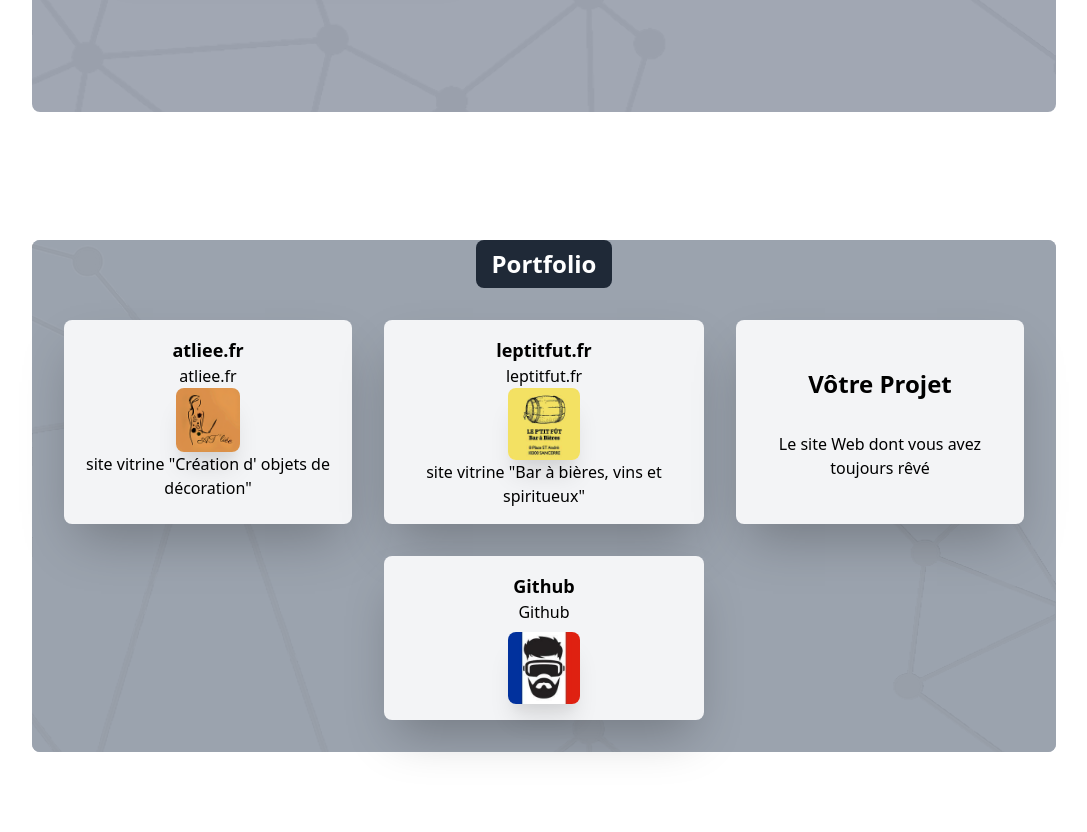
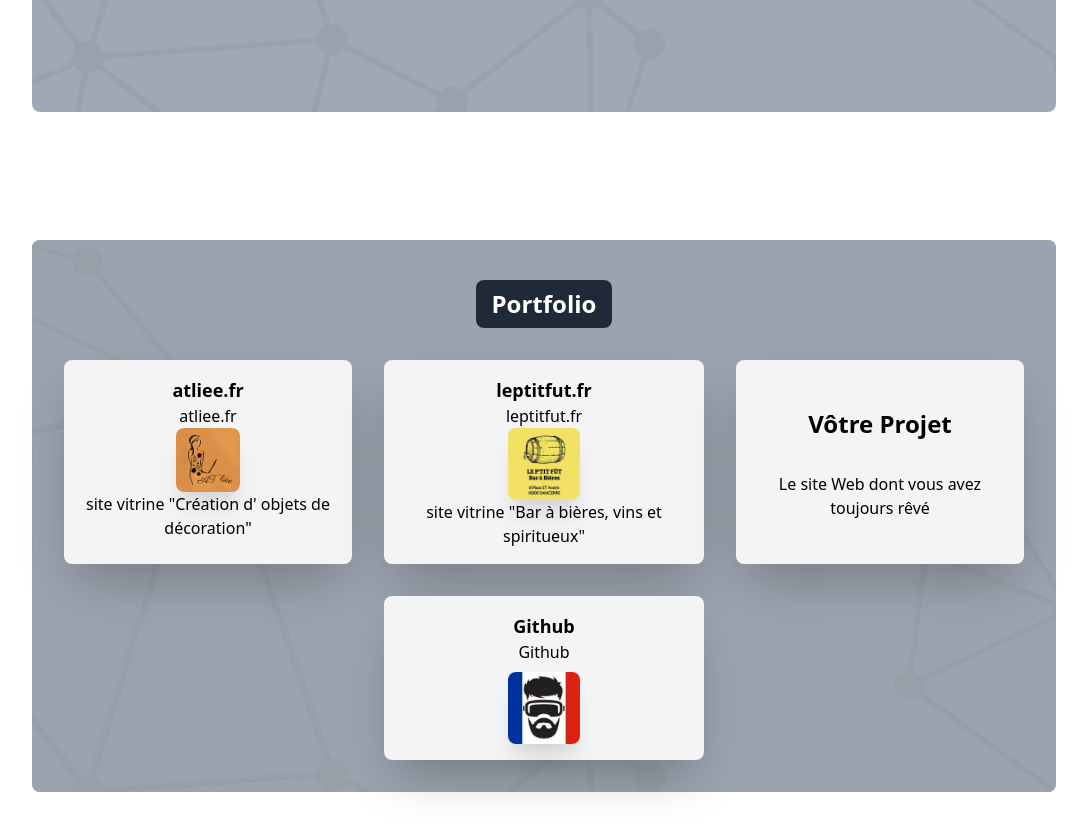
Before and after one commit to Jeremie-AUBREJAT/myWebSite, a PHP site: page /ateliee/ in a window 1280 px wide. Shown: the part 2404-3236 px from the top of the page, without its empty margins (96-1183 px from the left). Run offline with PHP 8.4, Linux system fonts and the light colour scheme.

Commit message:
01.02.24

```diff
--- a/index.php
+++ b/index.php
@@ -61,7 +61,7 @@
         <section style="background-image: url('asset/img/background2.png');"class=" rounded-lg lg:mx-32 bg-gray-400">
         <div class=" rounded-lg bg-gray-400 bg-opacity-90">
             <div   class="container text-center">
-                <h2 class="inline-block px-4 py-2 bg-gray-800 text-white rounded-lg text-2xl font-semibold">Portfolio</h2>
+                <h2 class="inline-block px-4 py-2 bg-gray-800 text-white rounded-lg text-2xl mt-10 font-semibold">Portfolio</h2>
                 <!-- projets -->
 
                 <div class="grid grid-cols-1 sm:grid-cols-2 lg:grid-cols-3 gap-8 mt-8">
@@ -89,15 +89,15 @@
                 </div>
             </div>
             <div class=" flex justify-center items-center h-2/3 lg:m-8 mt-8 rounded-b-lg">
-            <div class="bg-gray-100 p-4 rounded-lg shadow-2xl w-full sm:w-1/2 md:w-1/2 lg:w-1/2 xl:w-1/3 text-center mb-8">
+                <div class="bg-gray-100 p-4 rounded-lg shadow-2xl w-full sm:w-1/2 md:w-1/2 lg:w-1/2 xl:w-1/3 text-center mb-8">
                     <h3 class="text-lg font-semibold"><a href="https://github.com/Jeremie-AUBREJAT" target="_blank">Github</a></h3>
                     <a href="https://github.com/Jeremie-AUBREJAT" target="_blank">
                     Github
                     <img src="asset/img/github.jpg" class="w-1/4 mx-auto mt-2 rounded-lg transition transform hover:-translate-y-1 motion-reduce:transition-none motion-reduce:hover:transform-none shadow-xl" alt="Description de l'image">
                     </a>
-            </div>
+                </div>
+             </div>
         </div>
-</div>
         </section>
 
         <!-- Section de contact -->
```
